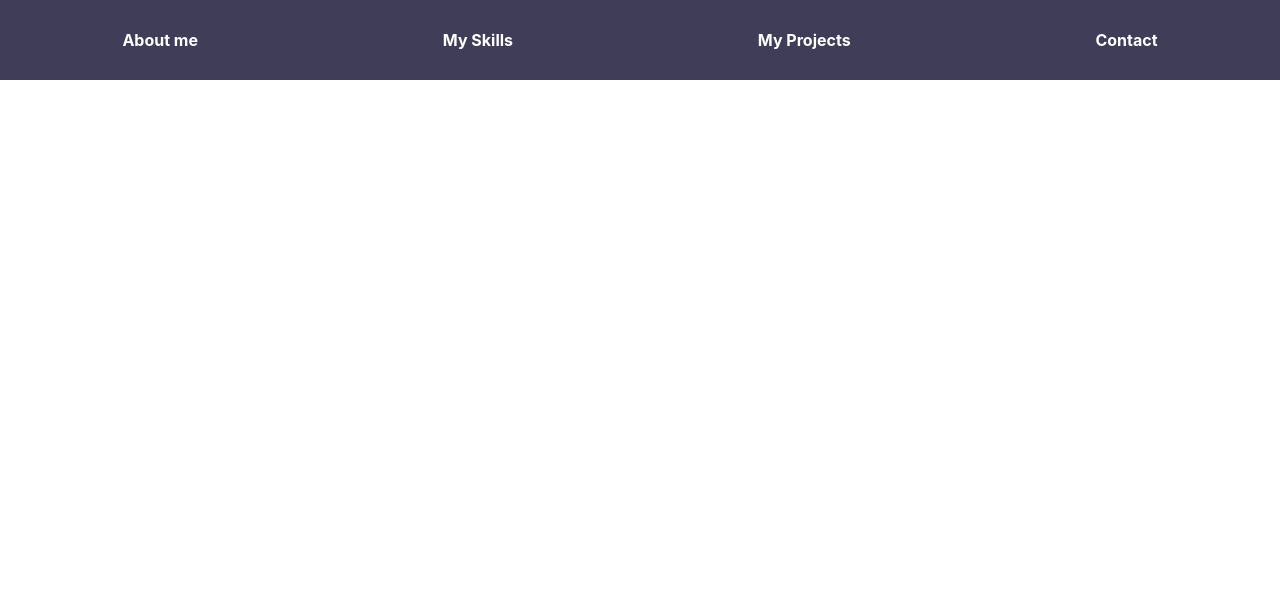
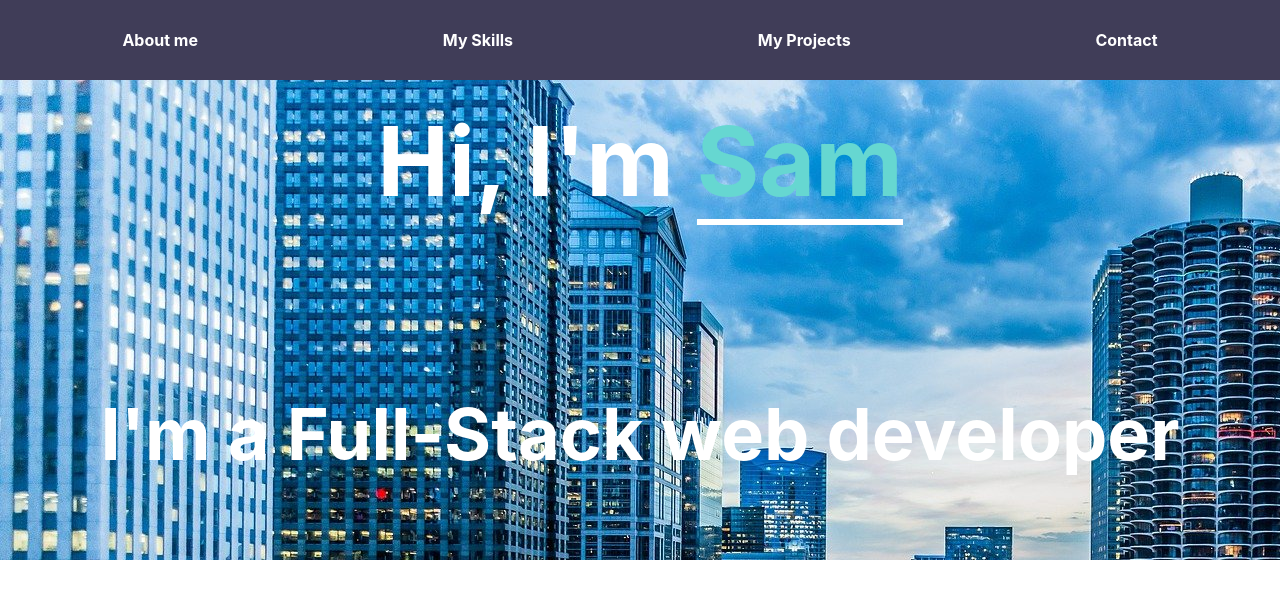
Before and after one commit to Burkes321/Personal-Porfolio--WIP-, a React (Create React App) app: page / in a window 1280 px wide. Shown: the top 598 px of the page. Built offline with nearby package versions, Linux system fonts and the light colour scheme.

Commit message:
about me title with image done

```diff
--- a/src/App.js
+++ b/src/App.js
@@ -1,10 +1,12 @@
 import './App.scss';
-import NavBar from './components/NavBar';
+import NavBar from './components/navbar/NavBar';
+import AboutMe from './components/aboutme/AboutMe';
 
 function App() {
   return(
       <div className='app'>
         <NavBar/>
+        <AboutMe />
       </div>
   );
 }
--- a/src/App.scss
+++ b/src/App.scss
@@ -1 +1,2 @@
-@import "./components/NavBar.scss";
+@import "./components//navbar/NavBar.scss";
+@import "./components/aboutme/AboutMe.scss";
--- /dev/null
+++ b/src/components/aboutme/AboutMe.js
@@ -0,0 +1,12 @@
+import React from 'react'
+
+const AboutMe = () => {
+    return (
+        <div className='about-me'>
+            <h1>Hi, I'm <span className='about-me__name'>Sam</span></h1>
+            <h2>I'm a Full-Stack web developer</h2>
+        </div>
+    )
+}
+
+export default AboutMe
--- /dev/null
+++ b/src/components/aboutme/AboutMe.scss
@@ -0,0 +1,17 @@
+.about-me {
+  height: 60vh;
+  background-image: url(../../img/city.jpg);
+  font-size: 3em;
+  display: flex;
+  flex-direction: column;
+  justify-content: space-around;
+  align-items: center;
+  color: white;
+  span {
+    color: #66d7d1;
+    border-bottom: solid 6px white;
+  }
+  h1 {
+    margin-top: 0;
+  }
+}
--- a/src/components/NavBar.js
+++ b/src/components/navbar/NavBar.js
@@ -4,7 +4,7 @@ import React from 'react';
 const NavBar = () => {
     return (
         <div className='navbar'>
-            <a href=".navbar">About me</a>
+            <a href="about-me">About me</a>
             <a href=".navbar">My Skills</a>
             <a href=".navbar">My Projects</a>
             <a href=".navbar">Contact</a>
```
Also changed, not shown: src/components/navbar/NavBar.scss (renamed from src/components/NavBar.scss), src/img/city.jpg (added).
